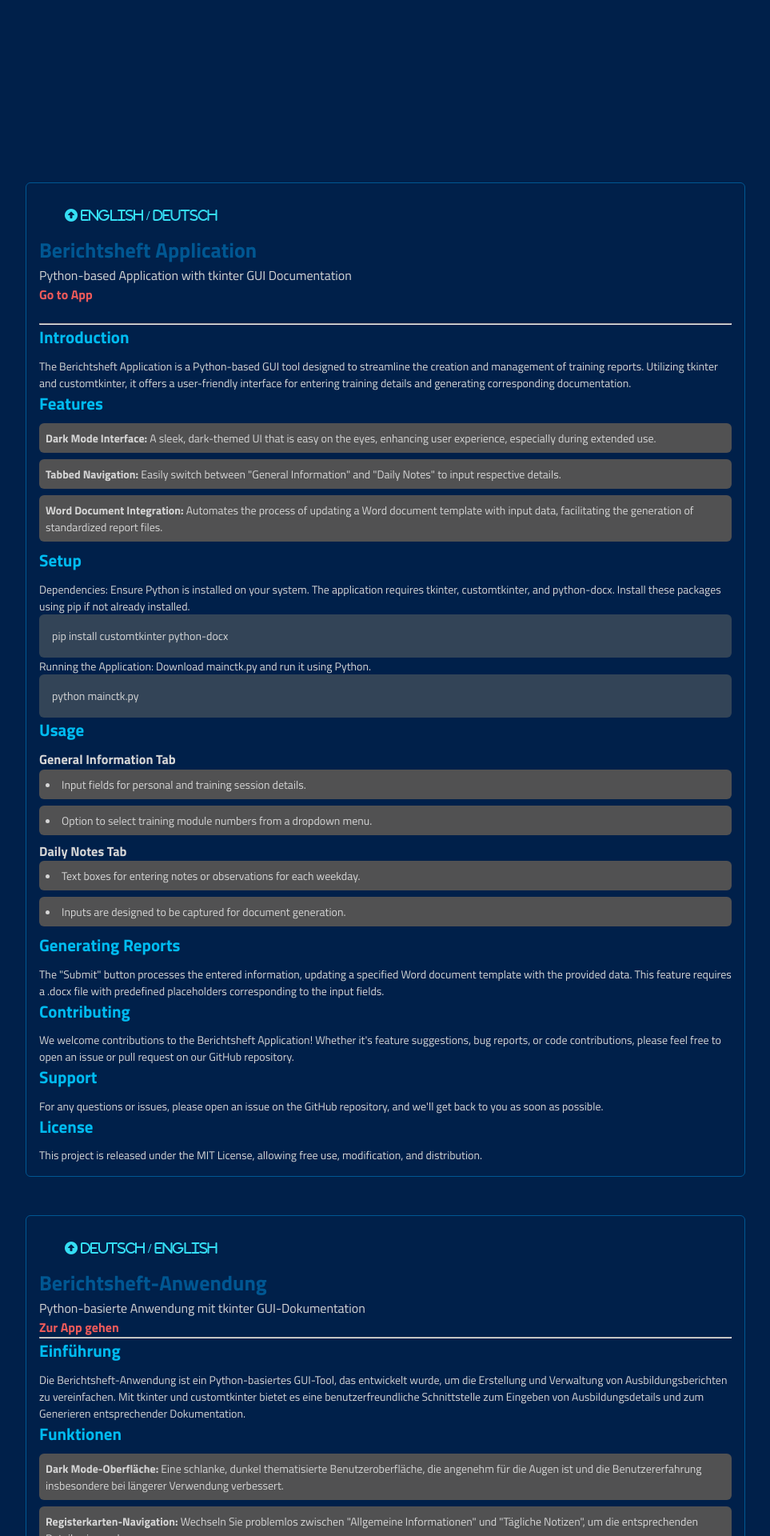
After one commit to ColdByDefault/beRich, a Flask app: page /projects/ in a window 1280 px wide. The commit adds this page. Shown: the part 2320-4240 px from the top of the page at 80% size, without its empty margins (158-1121 px from the left). Run offline with Flask 3, Linux system fonts and the light colour scheme; some libraries are stand-ins or nearby versions.

Commit message:
styles adjusted, z-index bugs fixed, projects Blueprints added

```diff
--- a/version_2.0/app/__init__.py
+++ b/version_2.0/app/__init__.py
@@ -30,8 +30,8 @@
     from .user import user as user_blueprint
     app.register_blueprint(user_blueprint, url_prefix='/account')
 
-    """ from .projects import projects as projects_blueprint
-    app.register_blueprint(projects_blueprint, url_prefix='/projects') """
+    from .projects import projects as projects_blueprint
+    app.register_blueprint(projects_blueprint, url_prefix='/projects')
 
 
     with app.app_context():
--- a/version_2.0/app/admin/templates/admin/dashboard.html
+++ b/version_2.0/app/admin/templates/admin/dashboard.html
@@ -5,5 +5,5 @@
     <link rel="stylesheet" href="{{ url_for('admin.static', filename='admin.css') }}">
 {% endblock %}
 {% block content %}
-<h1>Admin Dashboard</h1>
+<h1>Admin Dashboard Coming Soon</h1>
 {% endblock %}
--- a/version_2.0/app/projects/__init__.py
+++ b/version_2.0/app/projects/__init__.py
@@ -1,5 +1,6 @@
 from flask import Blueprint
 
-user = Blueprint('projects', __name__, template_folder='templates', static_folder='static')
+projects = Blueprint('projects', __name__, template_folder='templates', static_folder='static')
+
 
 from . import routes
--- a/version_2.0/app/projects/routes.py
+++ b/version_2.0/app/projects/routes.py
@@ -2,5 +2,5 @@
 from . import projects
 
 @projects.route('/')
-def index():
+def projects_list():
     return render_template('projects/index.html')
--- a/version_2.0/app/projects/static/projects.css
+++ b/version_2.0/app/projects/static/projects.css
@@ -0,0 +1,87 @@
+a, a:visited, a:active{
+    color: var(--color-palette-fifth);
+    text-decoration: none;
+    font-weight: 700;
+}
+.all-sections{
+    position: relative;
+    z-index: 3;
+    scroll-behavior: smooth;
+}
+
+.apps-list{
+    position: relative;
+    display: flex;
+    width: 100%;
+    height: auto;
+    align-items: center;
+    justify-content: space-around;
+    margin: 10px 0 2500px 0;
+
+}
+.app-one{
+    font-size: 25px;
+    z-index: 3;
+}
+
+.switch-lang{
+    margin-left: 1rem;
+    animation: blinkingColor 2s infinite;
+
+}
+
+.readme-container{
+    background-color: var(--prime-background-color);
+    border: 1px solid var(--color-palette-first);
+    border-radius: 6px;
+    padding: 16px;
+    max-width: 900px;
+    margin: 3rem auto;
+}
+
+.repo-header h1{
+    font-size: 26px;
+    color: var(--color-palette-first);
+}
+
+.repo-header p{
+    font-size: 16px;
+    color: #d6d6d6;
+}
+
+.markdown-body{
+    font-size: 14px;
+    line-height: 1.5;
+    color: #d6d6d6;
+}
+
+.markdown-body h2{
+    color: var(--color-palette-second);
+    border-bottom: 1px solid var(--prime-background-color);
+    padding-bottom: 8px;
+}
+
+.markdown-body pre{
+    background-color: #334457;
+    padding: 16px;
+    font-family: monospace;
+    border-radius: 6px;
+}
+
+.markdown-body ul {
+    list-style-type: none;
+    padding: 0;
+}
+
+.markdown-body li {
+    padding: 8px;
+    border-radius: 6px;
+    background-color: #515152;
+    margin-bottom: 8px;
+}
+
+
+@keyframes blinkingColor {
+    0%, 100% { color: white; }
+    50% { color: #1bdaf3; }
+}
--- a/version_2.0/app/projects/static/projects.js
+++ b/version_2.0/app/projects/static/projects.js
@@ -0,0 +1,14 @@
+document.addEventListener("DOMContentLoaded", function() {
+    var sections = document.querySelectorAll("h2");
+
+    sections.forEach(function(section) {
+        section.addEventListener("click", function() {
+            var content = this.nextElementSibling;
+            if (content.style.display === "block") {
+                content.style.display = "none";
+            } else {
+                content.style.display = "block";
+            }
+        });
+    });
+});
--- /dev/null
+++ b/version_2.0/app/projects/templates/projects/index.html
@@ -0,0 +1,140 @@
+{% extends 'base.html' %}
+{% block title %}Projects{% endblock %}
+
+{% block extra_css %}
+    <link rel="stylesheet" href="{{ url_for('projects.static', filename='projects.css') }}">
+{% endblock %}
+
+{% block content %}
+
+<section class="all-sections">
+    <section class="apps-list">
+        <a class="app-one" href="#berichTkinter">BeRich-CTKinter</a>
+        <a class="app-one" href="#berichTkinter">BeRich-Flask_Webapp</a>
+    </section>
+    <section id="berichTkinter">
+        <div class="readme-container" id="english">
+            <a class="switch-lang" href="#german"><i class="fa-solid fa-circle-up" style="padding:1rem;"> English / Deutsch</i></a>
+            <header class="repo-header">
+                <h1>Berichtsheft Application</h1>
+                <p>Python-based Application with tkinter GUI Documentation</p>
+                <a href="https://github.com/ColdByDefault/BerichtsheftectkInter" class="btn btn-primary" target="_blank">Go to App</a><br><br><hr>
+            </header>
+            <article class="markdown-body">
+                <section>
+                    <h2>Introduction</h2>
+                    <p>The Berichtsheft Application is a Python-based GUI tool designed to streamline the creation and management of training reports. Utilizing tkinter and customtkinter,
+                        it offers a user-friendly interface for entering training details and generating corresponding documentation.</p>
+                </section>
+                <section>
+                    <h2>Features</h2>
+                    <ul>
+                        <li><strong>Dark Mode Interface:</strong> A sleek, dark-themed UI that is easy on the eyes, enhancing user experience, especially during extended use.</li>
+                        <li><strong>Tabbed Navigation:</strong> Easily switch between "General Information" and "Daily Notes" to input respective details.</li>
+                        <li><strong>Word Document Integration:</strong> Automates the process of updating a Word document template with input data, facilitating the generation of standardized report files.</li>
+                    </ul>
+                </section>
+                <section>
+                    <h2>Setup</h2>
+                    <p>Dependencies: Ensure Python is installed on your system. The application requires tkinter,
+                        customtkinter, and python-docx. Install these packages using pip if not already installed.</p>
+                    <pre><code>pip install customtkinter python-docx</code></pre>
+                    <p>Running the Application: Download mainctk.py and run it using Python.</p>
+                    <pre><code>python mainctk.py</code></pre>
+                </section>
+                <section>
+                    <h2>Usage</h2>
+                    <h3>General Information Tab</h3>
+                    <p>
+                        <li>Input fields for personal and training session details.</li>
+                        <li>Option to select training module numbers from a dropdown menu.</li>
+                    </p>
+                    <h3>Daily Notes Tab</h3>
+                    <p>
+                        <li>Text boxes for entering notes or observations for each weekday.</li>
+                        <li>Inputs are designed to be captured for document generation.</li>
+                    </p>
+                </section>
+                <section>
+                    <h2>Generating Reports</h2>
+                    <p>The "Submit" button processes the entered information, updating a specified Word document template with the provided data.
+                        This feature requires a .docx file with predefined placeholders corresponding to the input fields.</p>
+                </section>
+                <section>
+                    <h2>Contributing</h2>
+                    <p>We welcome contributions to the Berichtsheft Application! Whether it's feature suggestions, bug reports,
+                        or code contributions, please feel free to open an issue or pull request on our GitHub repository.</p>
+                </section>
+                <section>
+                    <h2>Support</h2>
+                    <p>For any questions or issues, please open an issue on the GitHub repository, and we'll get back to you as soon as possible.</p>
+                </section>
+                <section>
+                    <h2>License</h2>
+                    <p>This project is released under the MIT License, allowing free use, modification, and distribution.</p>
+                </section>
+            </article>
+        </div>
+        <div class="readme-container" id="german">
+            <header class="repo-header">
+                <a class="switch-lang" href="#english"><i style="padding:1rem;" class="fa-solid fa-circle-up"> Deutsch / English</i></a>
+                <h1>Berichtsheft-Anwendung</h1>
+                <p>Python-basierte Anwendung mit tkinter GUI-Dokumentation</p>
+                <a href="https://github.com/ColdByDefault/BerichtsheftectkInter" class="btn btn-primary" target="_blank">Zur App gehen</a><hr>
+            </header>
+            <article class="markdown-body">
+                <section>
+                    <h2>Einführung</h2>
+                    <p>Die Berichtsheft-Anwendung ist ein Python-basiertes GUI-Tool, das entwickelt wurde, um die Erstellung und Verwaltung von Ausbildungsberichten zu vereinfachen. Mit tkinter und customtkinter bietet es eine benutzerfreundliche Schnittstelle zum Eingeben von Ausbildungsdetails und zum Generieren entsprechender Dokumentation.</p>
+                </section>
+                <section>
+                    <h2>Funktionen</h2>
+                    <ul>
+                        <li><strong>Dark Mode-Oberfläche:</strong> Eine schlanke, dunkel thematisierte Benutzeroberfläche, die angenehm für die Augen ist und die Benutzererfahrung insbesondere bei längerer Verwendung verbessert.</li>
+                        <li><strong>Registerkarten-Navigation:</strong> Wechseln Sie problemlos zwischen "Allgemeine Informationen" und "Tägliche Notizen", um die entsprechenden Details einzugeben.</li>
+                        <li><strong>Integration von Word-Dokumenten:</strong> Automatisiert den Prozess der Aktualisierung einer Word-Dokumentvorlage mit eingegebenen Daten, was die Erstellung standardisierter Berichtsdateien erleichtert.</li>
+                    </ul>
+                </section>
+                <section>
+                    <h2>Einrichtung</h2>
+                    <p>Abhängigkeiten: Stellen Sie sicher, dass Python auf Ihrem System installiert ist. Die Anwendung erfordert tkinter, customtkinter und python-docx. Installieren Sie diese Pakete mit pip, falls noch nicht geschehen.</p>
+                    <pre><code>pip install customtkinter python-docx</code></pre>
+                    <p>Die Anwendung ausführen: Laden Sie mainctk.py herunter und führen Sie es mit Python aus.</p>
+                    <pre><code>python mainctk.py</code></pre>
+                </section>
+                <section>
+                    <h2>Verwendung</h2>
+                    <h3>Registerkarte Allgemeine Informationen</h3>
+                    <p>
+                        <li>Eingabefelder für persönliche und Ausbildungssitzungsdetails.</li>
+                        <li>Möglichkeit, Ausbildungsmodulnummern aus einem Dropdown-Menü auszuwählen.</li>
+                    </p>
+                    <h3>Registerkarte Tägliche Notizen</h3>
+                    <p>
+                        <li>Textfelder für das Eingeben von Notizen oder Beobachtungen für jeden Wochentag.</li>
+                        <li>Die Eingaben sind so gestaltet, dass sie für die Dokumentengenerierung erfasst werden.</li>
+                    </p>
+                </section>
+                <section>
+                    <h2>Erstellen von Berichten</h2>
+                    <p>Der "Absenden"-Button verarbeitet die eingegebenen Informationen und aktualisiert eine bestimmte Word-Dokumentvorlage mit den bereitgestellten Daten. Diese Funktion erfordert eine .docx-Datei mit vordefinierten Platzhaltern, die den Eingabefeldern entsprechen.</p>
+                </section>
+                <section>
+                    <h2>Mitwirkung</h2>
+                    <p>Wir begrüßen Beiträge zur Berichtsheft-Anwendung! Ob es sich um Funktionsvorschläge, Fehlerberichte oder Codebeiträge handelt, zögern Sie nicht, ein Problem zu melden oder einen Pull-Request in unserem GitHub-Repository zu öffnen.</p>
+                </section>
+                <section>
+                    <h2>Unterstützung</h2>
+                    <p>Bei Fragen oder Problemen eröffnen Sie bitte ein Issue im GitHub-Repository, und wir werden uns so schnell wie möglich bei Ihnen melden.</p>
+                </section>
+                <section>
+                    <h2>Lizenz</h2>
+                    <p>Dieses Projekt wird unter der MIT-Lizenz veröffentlicht, die eine freie Nutzung, Modifikation und Verteilung ermöglicht.</p>
+                </section>
+            </article>
+        </div>
+    </section>
+</section>
+
+<script src="{{ url_for('projects.static', filename='projects.js')}}"></script>
+{% endblock %}
--- a/version_2.0/app/static/base.css
+++ b/version_2.0/app/static/base.css
@@ -18,13 +18,14 @@
     padding: 0;
     box-sizing: border-box;
     font-family: var(--prime-font-family);
+    scroll-behavior: smooth;
 }
 
 body, html{
     width: 100%;
     height: 100%;
-    overflow: hidden;
     background: var(--prime-background-color);
+    scroll-behavior: smooth;
 }
 /* stars background */
 canvas{
@@ -44,7 +45,7 @@
     width: 100%;
     background: linear-gradient(-45deg, var(--color-palette-first) 0%, var(--color-palette-first) 100%);
     transition: all 0.6s ease-in-out;
-    z-index: 3;
+    z-index: 4;
 }
 
 #active:checked ~ .wrapper{
@@ -53,7 +54,7 @@
 
 .menu-btn{
     position: absolute;
-    z-index: 4;
+    z-index: 5;
     right: 20px;
     top: 20px;
     height: 35px;
--- a/version_2.0/app/templates/base.html
+++ b/version_2.0/app/templates/base.html
@@ -23,7 +23,7 @@
             <li><a href="{{ url_for('user.login') }}">Account</a></li>
             {% endif %}
             <li><a href="{{ url_for('admin.index') }}">Admins</a></li>
-            <li><a href="#">Projects</a></li>
+            <li><a href="{{ url_for('projects.projects_list') }}">Projects</a></li>
             <li><a href="#">About</a></li>
         </ul>
     </div>
```
Also changed, not shown: version_2.0/app/projects/templates/projects/projects.html (deleted, +0 -9 lines).
